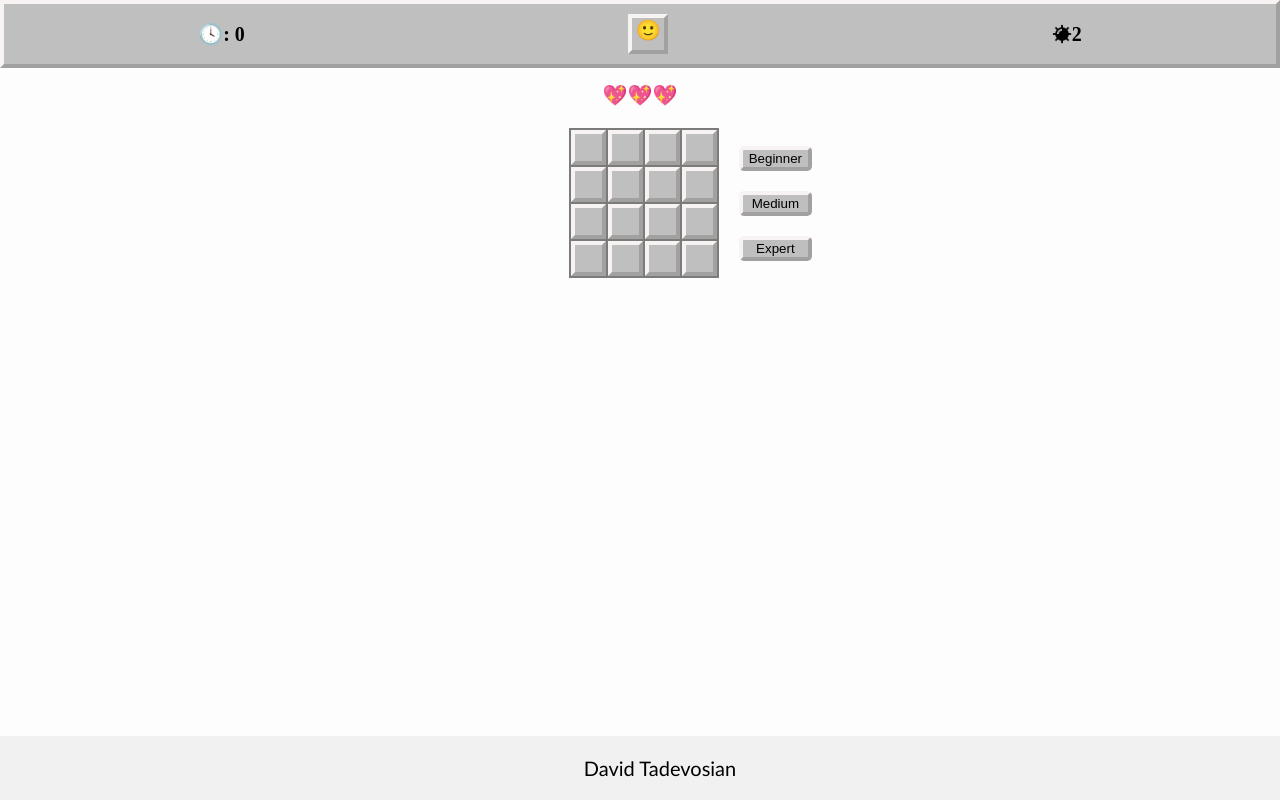
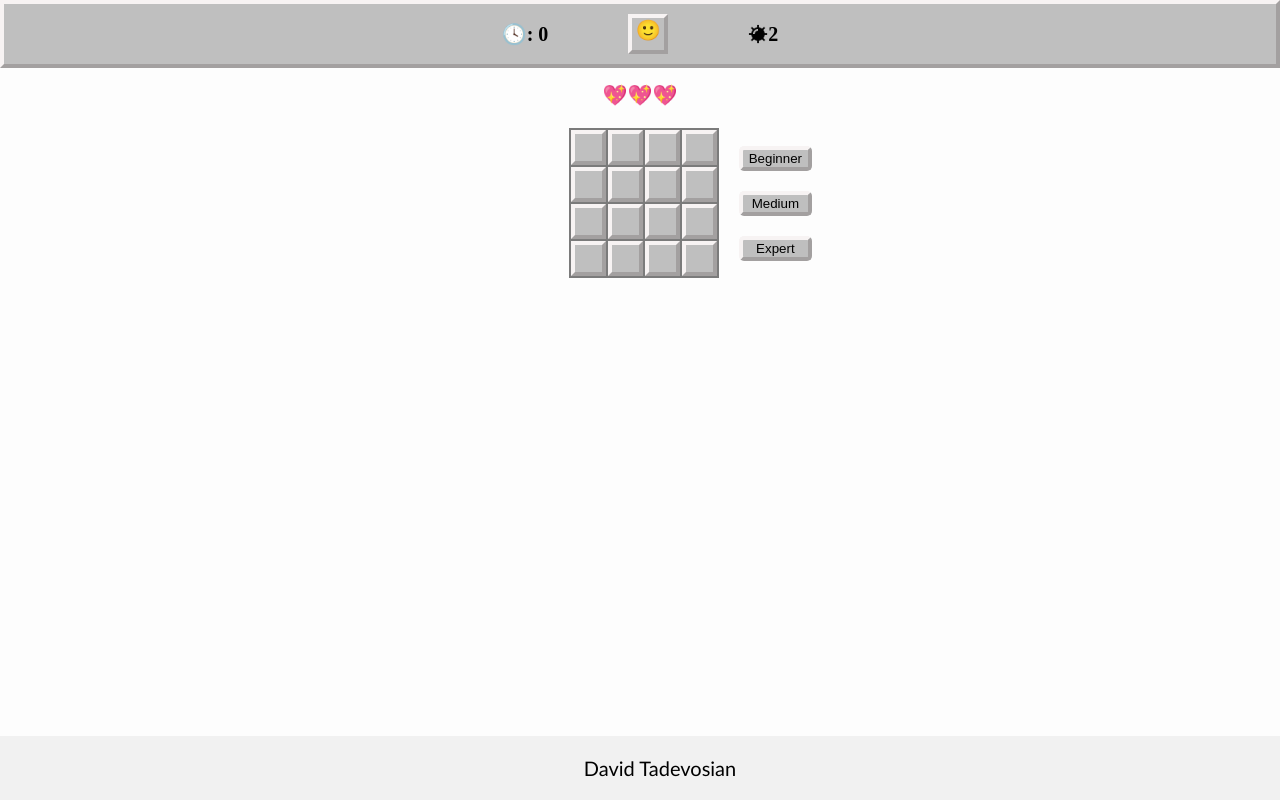
Before and after one commit to sumdavid15/mine-sweeper, a plain HTML site: page index.html in a window 1280 px wide. Drawn offline with Linux system fonts and the light colour scheme.

Commit message:
css and winner alert

```diff
--- a/css/main.css
+++ b/css/main.css
@@ -66,7 +66,7 @@ body {
 .bar {
     background-color: antiquewhite;
     display: flex;
-    gap: 20px;
+    gap: 75px;
     align-items: center;
     justify-content: center;
     text-align: center;
@@ -81,7 +81,7 @@ body {
     border: 4px outset rgb(247, 243, 243);
     box-sizing: border-box;
     user-select: none;
-    justify-content: space-around;
+    /* justify-content: space-around; */
 }
 
 .timer {
--- a/js/game.js
+++ b/js/game.js
@@ -43,7 +43,7 @@ function initGame() {
     gGame.shownCount = 0
     gGame.markedCount = 0
     gGame.secsPassed = 0
-    gGame.isMegaHint =false
+    gGame.isMegaHint = false
     gGame.safeClick = false
 
     gLevel.MINES = gMinesCount
@@ -254,6 +254,7 @@ function checkVictory() {
     if (nonMineCellCount === shownCellCount) {
         document.querySelector('.smiley').innerHTML = '😎'
         stopGame()
+        alert('GG')
     }
 }
 
```
